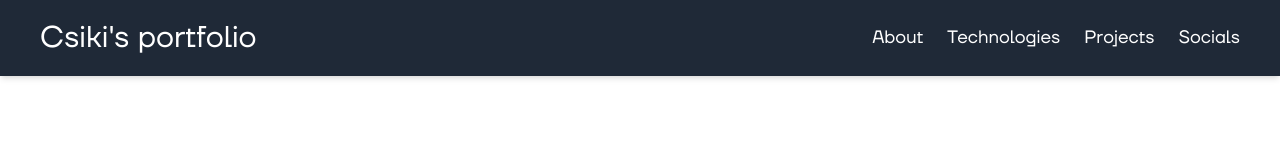
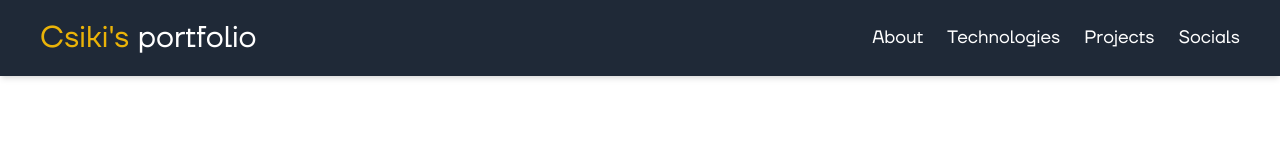
Before and after one commit to Csiki10/Portfolio, a website: page src/index.html in a window 1280 px wide. Shown: the top 160 px of the page. Drawn offline with Linux system fonts and the light colour scheme.

Commit message:
title color added

```diff
--- a/src/index.html
+++ b/src/index.html
@@ -21,7 +21,9 @@
         <div class="relative flex gap-4 items-center justify-between">
           <!-- Logo/Brand -->
           <div>
-            <p class="text-2xl font-semobold sm:text-3xl">Csiki's portfolio</p>
+            <p class="text-2xl font-semobold sm:text-3xl">
+              <span class="text-yellow-500">Csiki's</span> portfolio
+            </p>
           </div>
           <!-- Desktop menu points -->
           <div class="hidden sm:flex gap-6 text-lg font-medium">
```
Also changed, not shown: src/output.css.
